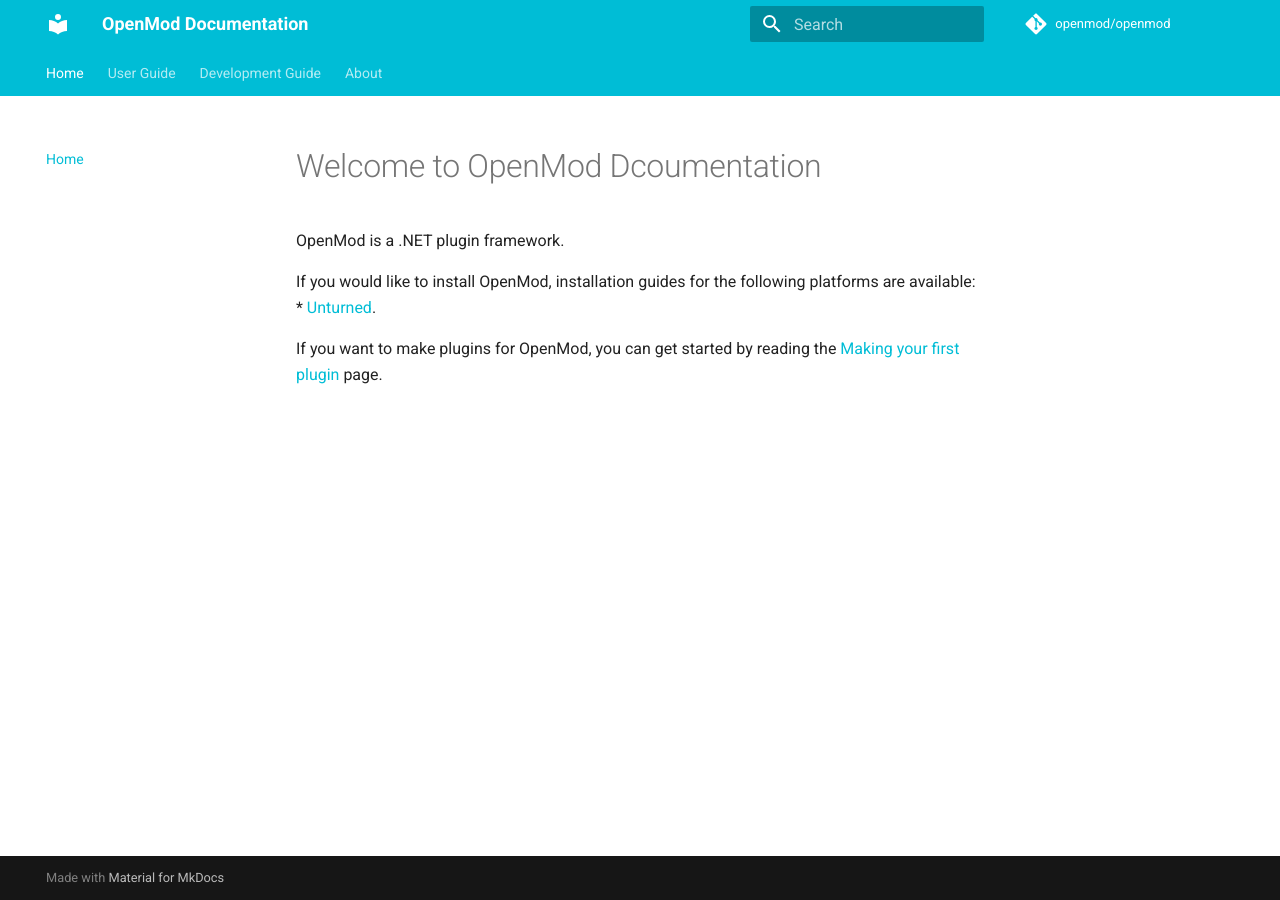
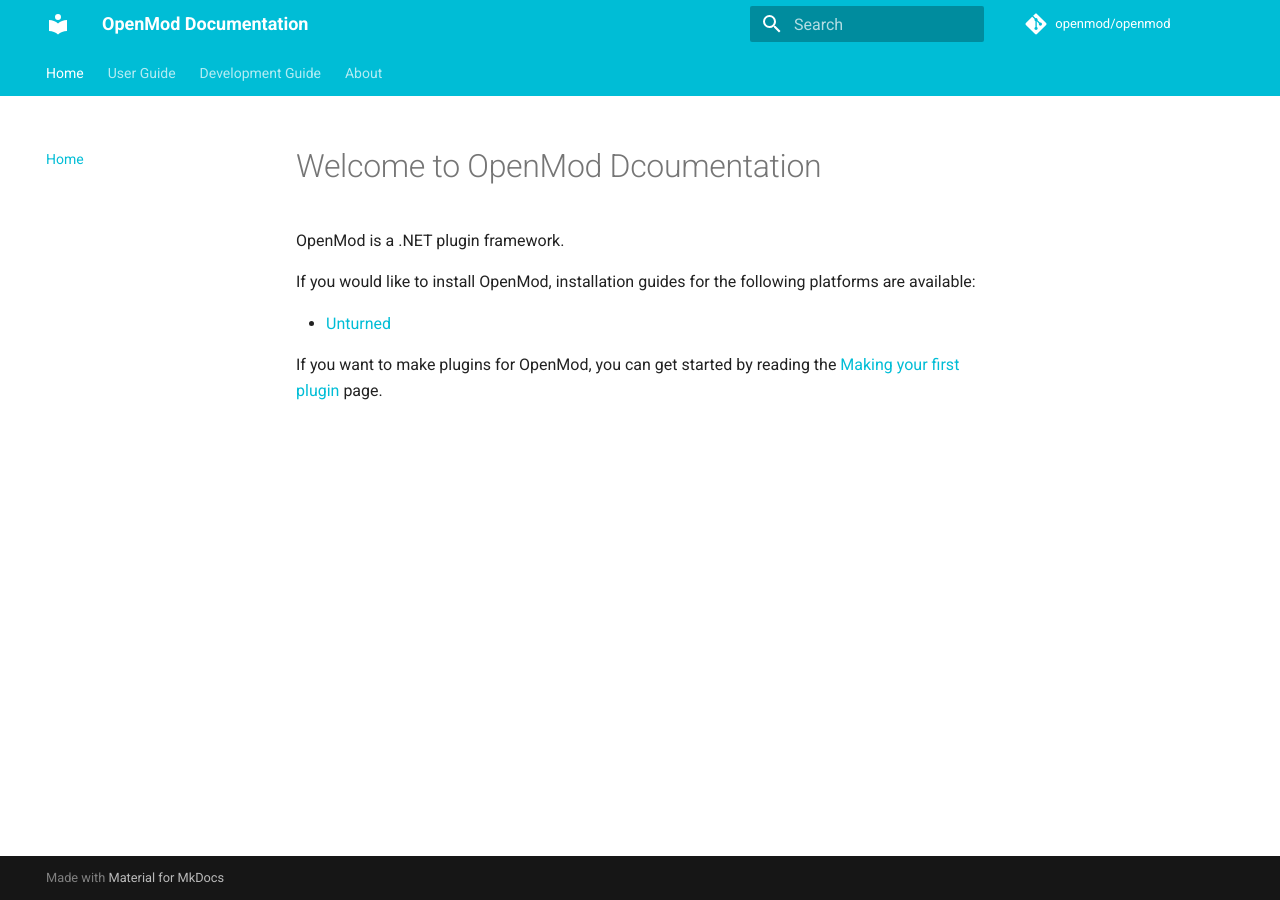
Before and after one commit to openmod/openmod-docs, an MkDocs documentation site: the page built from content/index.md, in a window 1280 px wide. Built offline with MkDocs 1.6.1 and Material for MkDocs 9.7.7, drawn with Linux system fonts in a browser that asks for light colours; comment, search, counter and statistics services are not loaded; old or Windows-style settings are respelled for this version of MkDocs.

Commit message:
Update formatting

```diff
--- a/content/index.md
+++ b/content/index.md
@@ -3,6 +3,7 @@
 OpenMod is a .NET plugin framework.
 
 If you would like to install OpenMod, installation guides for the following platforms are available:
-* [Unturned](user-guide/installation/unturned.md).
+
+- [Unturned](user-guide/installation/unturned.md)
 
 If you want to make plugins for OpenMod, you can get started by reading the [Making your first plugin](development-guide/getting-started/making-your-first-plugin.md) page.
```
Also changed, not shown: content/user-guide/migration/rocketmod.md (+5 -5 lines).
